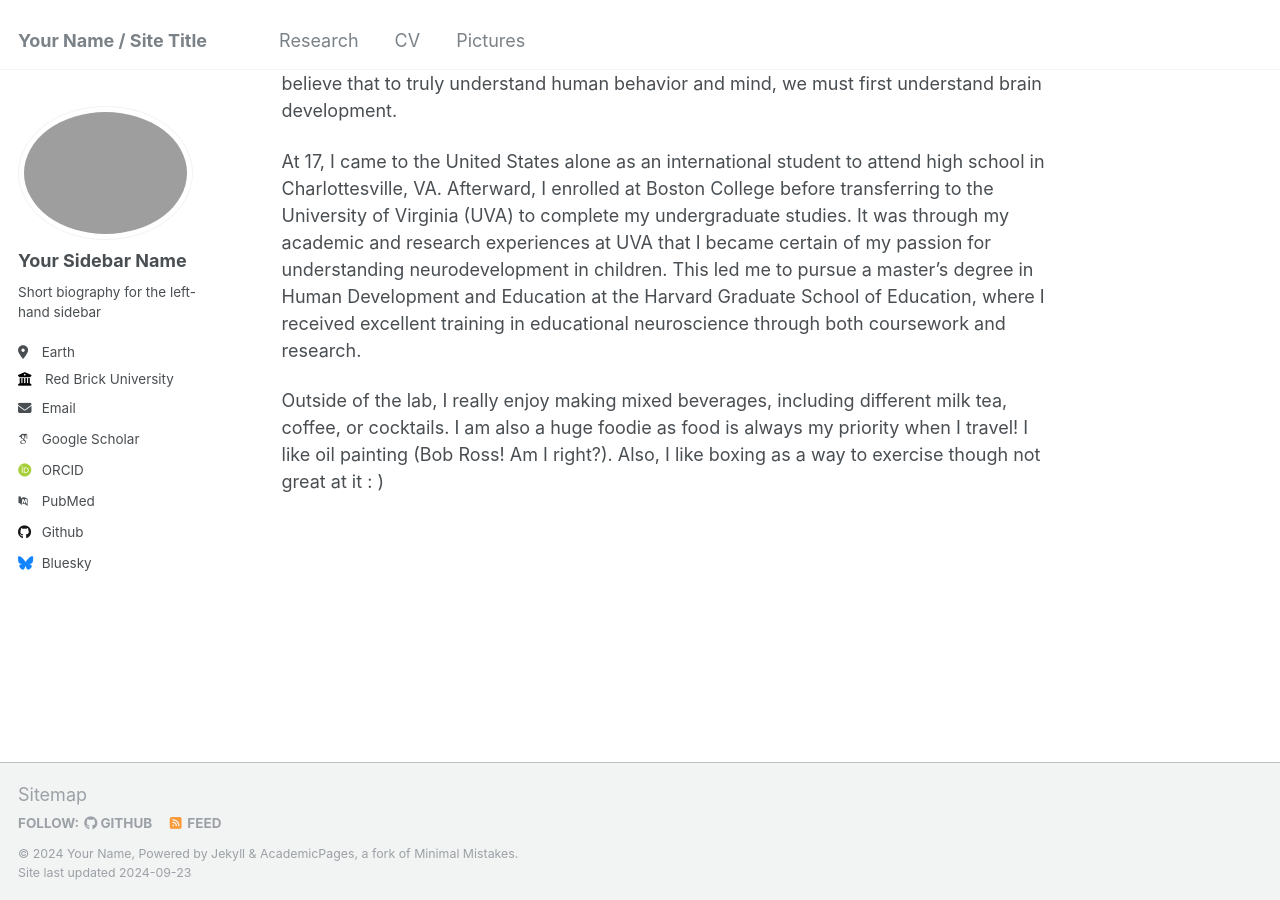
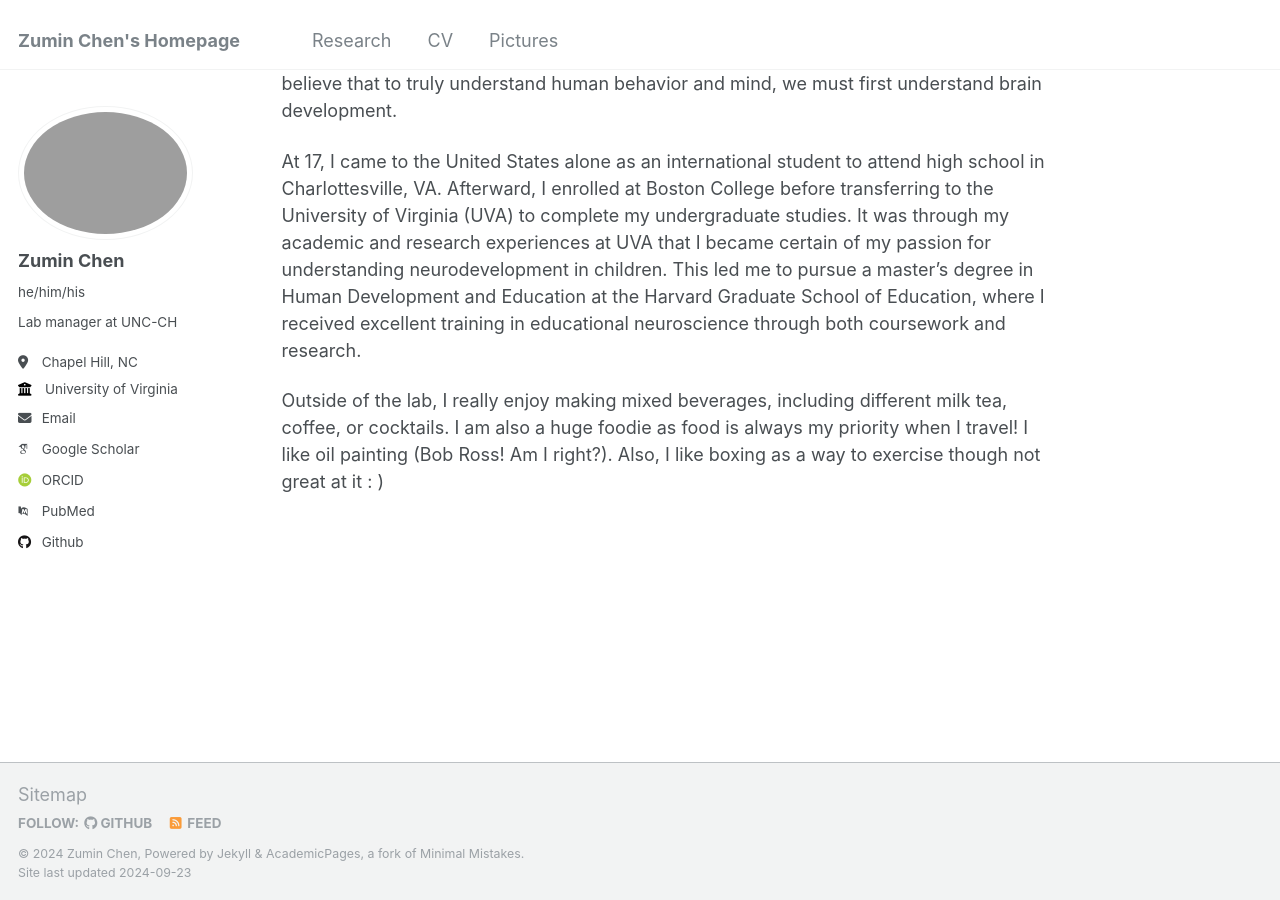
Before and after one commit to zumin-chen/Zumin-Chen, a Jekyll site: the page built from _pages/about.md, in a window 1280 px wide and 900 px high, scrolled down 688 px. Built offline with Jekyll 4.4.1, drawn with Linux system fonts in a browser that asks for light colours; some web fonts are replaced.

Commit message:
Update _config.yml

```diff
--- a/_config.yml
+++ b/_config.yml
@@ -8,9 +8,9 @@
 
 # Basic Site Settings
 locale                   : "en-US"
-title                    : "Your Name / Site Title"
+title                    : "Zumin Chen's Homepage"
 title_separator          : "-"
-name                     : &name "Your Name"
+name                     : &name "Zumin Chen"
 description              : &description "personal description"
 url                      : https://academicpages.github.io # the base hostname & protocol for your site e.g. "https://mmistakes.github.io"
 baseurl                  : "" # the subpath of your site, e.g. "/blog"
@@ -22,13 +22,13 @@ repository               : "zumin-chen/zumin-chen.github.io"
 author:
   # Biographic information
   avatar           : "ZC.png"
-  name             : "Your Sidebar Name"
-  pronouns         : # example: "she/her"
-  bio              : "Short biography for the left-hand sidebar"
-  location         : "Earth"
-  employer         : "Red Brick University"
+  name             : "Zumin Chen"
+  pronouns         : "he/him/his"
+  bio              : "Lab manager at UNC-CH"
+  location         : "Chapel Hill, NC"
+  employer         : "University of Virginia"
   uri              : # URL
-  email            : "none@example.org"
+  email            : "zumin_chen@med.unc.edu"
 
   # Academic websites
   arxiv            : # URL - Update with the correct link to your profile
@@ -48,7 +48,7 @@ author:
   stackoverflow    : # User number or user number and name (i.e., use "1" or "1/jeff-atwood")
 
   # Social media
-  bluesky          : "bsky.app" # Replace this with you Bluesky username
+  bluesky          : # Replace this with you Bluesky username
   facebook         : # Username
   flickr           : # Username
   foursquare       : # Username
```
